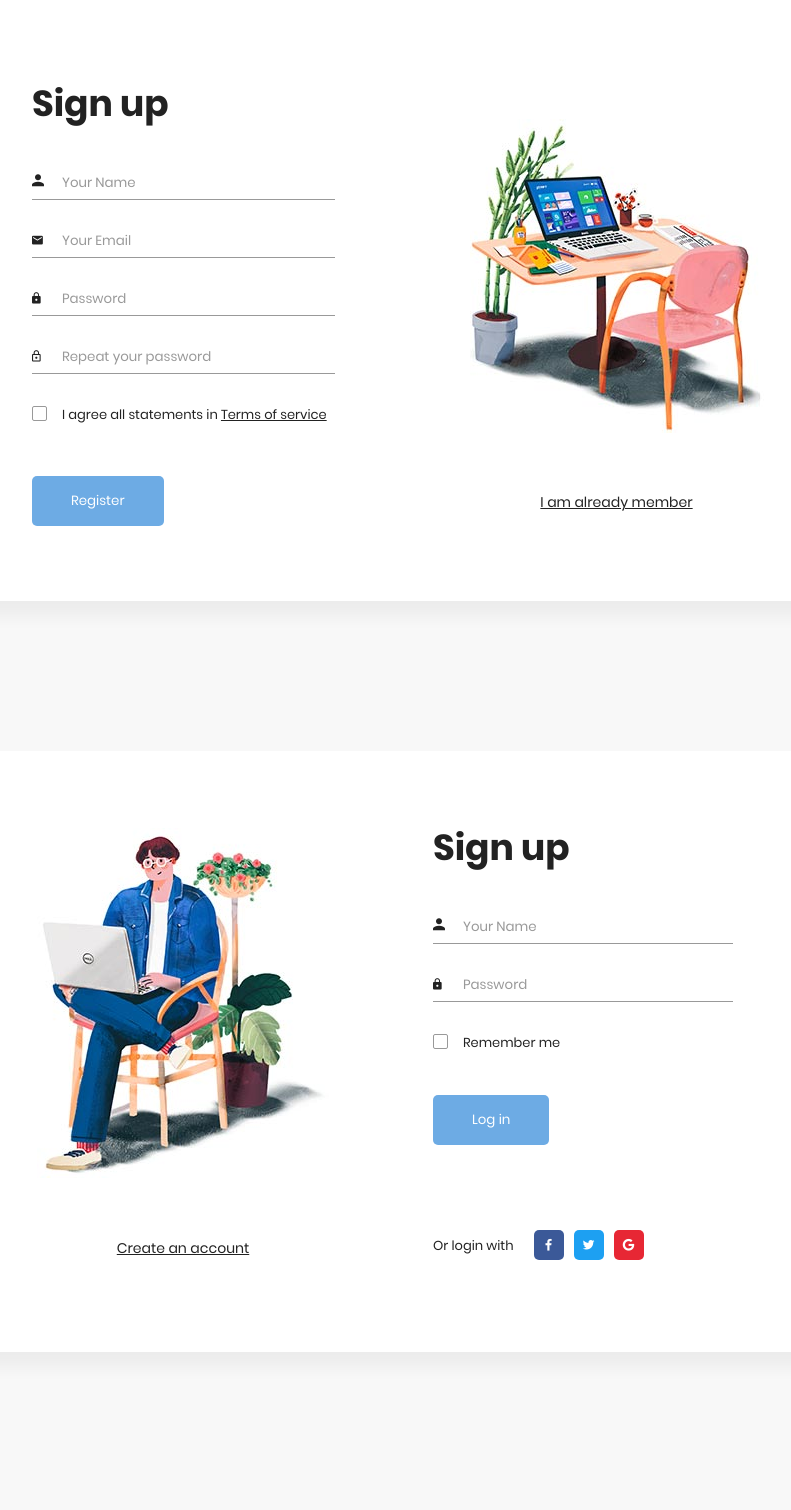
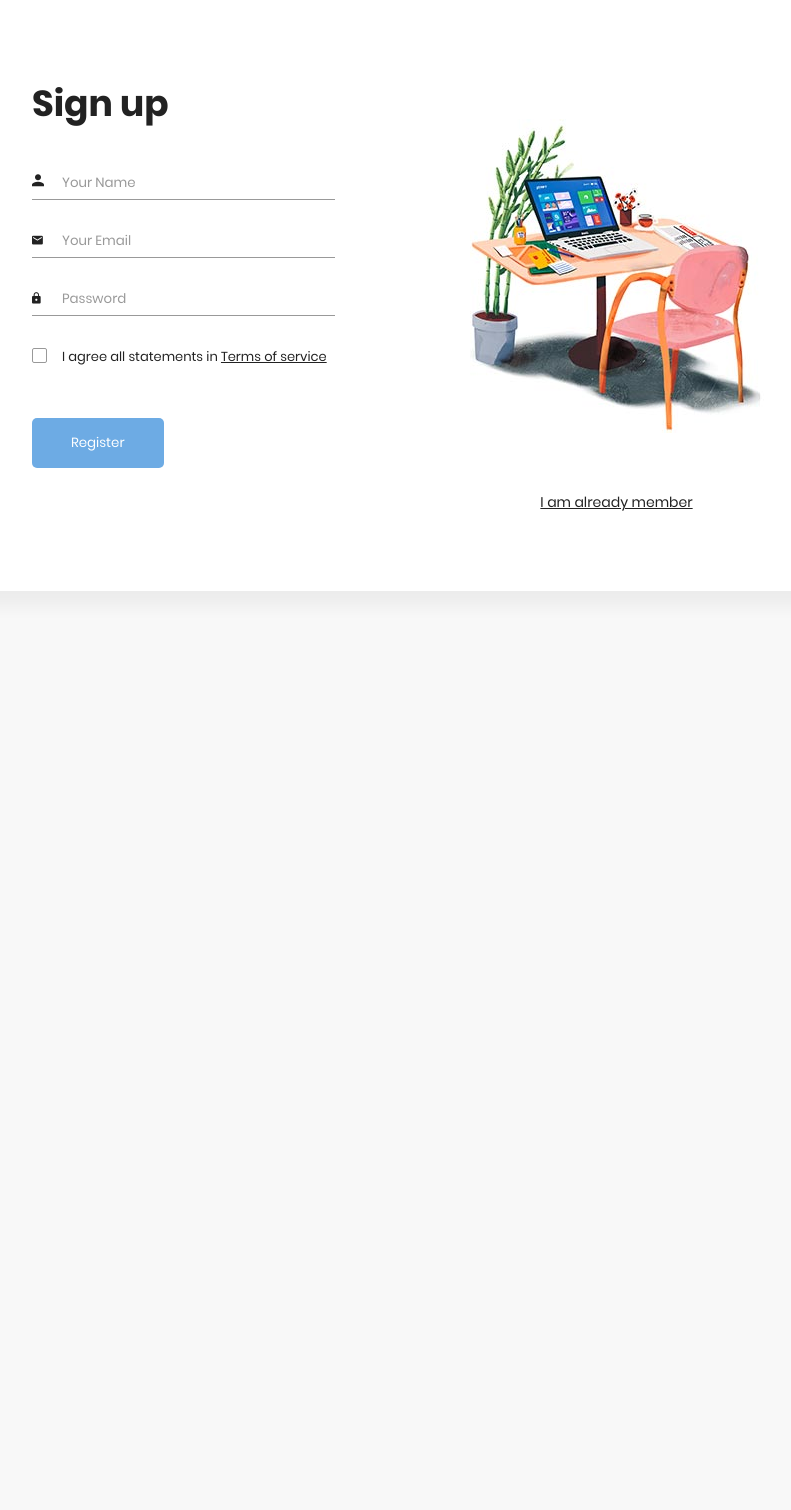
Before and after one commit to chirag-goel360/SignUpLoginUI_Website, a Django app: page / in a window 1280 px wide. Shown: the part 159-1669 px from the top of the page, without its empty margins (267-1058 px from the left). After the commit the page ends 670 px from the top, so only its background shows below. Run offline with Django 3.2, Linux system fonts and the light colour scheme.

Commit message:
Seperation

```diff
--- a/morsecodegeneration/templates/morsecodegeneration/index.html
+++ b/morsecodegeneration/templates/morsecodegeneration/index.html
@@ -5,18 +5,14 @@
     <meta charset="UTF-8">
     <meta name="viewport" content="width=device-width, initial-scale=1.0">
     <meta http-equiv="X-UA-Compatible" content="ie=edge">
-    <title>Sign Up Form by Colorlib</title>
-
+    <title>Sign Up</title>
     <!-- Font Icon -->
     <link rel="stylesheet" href="{% static 'NewFiles/fonts/material-icon/css/material-design-iconic-font.min.css' %}">
-
     <!-- Main css -->
     <link rel="stylesheet" href="{% static 'NewFiles/css/style.css' %}">
 </head>
 <body>
-
     <div class="main">
-
         <!-- Sign up form -->
         <section class="signup">
             <div class="container">
@@ -37,10 +33,6 @@
                                 <input type="password" name="pass" id="pass" placeholder="Password"/>
                             </div>
                             <div class="form-group">
-                                <label for="re-pass"><i class="zmdi zmdi-lock-outline"></i></label>
-                                <input type="password" name="re_pass" id="re_pass" placeholder="Repeat your password"/>
-                            </div>
-                            <div class="form-group">
                                 <input type="checkbox" name="agree-term" id="agree-term" class="agree-term" />
                                 <label for="agree-term" class="label-agree-term"><span><span></span></span>I agree all statements in  <a href="#" class="term-service">Terms of service</a></label>
                             </div>
@@ -56,52 +48,9 @@
                 </div>
             </div>
         </section>
-
-        <!-- Sing in  Form -->
-        <section class="sign-in">
-            <div class="container">
-                <div class="signin-content">
-                    <div class="signin-image">
-                        <figure><img src="{% static 'NewFiles/images/signin-image.jpg' %}" alt="sing up image"></figure>
-                        <a href="#" class="signup-image-link">Create an account</a>
-                    </div>
-
-                    <div class="signin-form">
-                        <h2 class="form-title">Sign up</h2>
-                        <form method="POST" class="register-form" id="login-form">
-                            <div class="form-group">
-                                <label for="your_name"><i class="zmdi zmdi-account material-icons-name"></i></label>
-                                <input type="text" name="your_name" id="your_name" placeholder="Your Name"/>
-                            </div>
-                            <div class="form-group">
-                                <label for="your_pass"><i class="zmdi zmdi-lock"></i></label>
-                                <input type="password" name="your_pass" id="your_pass" placeholder="Password"/>
-                            </div>
-                            <div class="form-group">
-                                <input type="checkbox" name="remember-me" id="remember-me" class="agree-term" />
-                                <label for="remember-me" class="label-agree-term"><span><span></span></span>Remember me</label>
-                            </div>
-                            <div class="form-group form-button">
-                                <input type="submit" name="signin" id="signin" class="form-submit" value="Log in"/>
-                            </div>
-                        </form>
-                        <div class="social-login">
-                            <span class="social-label">Or login with</span>
-                            <ul class="socials">
-                                <li><a href="#"><i class="display-flex-center zmdi zmdi-facebook"></i></a></li>
-                                <li><a href="#"><i class="display-flex-center zmdi zmdi-twitter"></i></a></li>
-                                <li><a href="#"><i class="display-flex-center zmdi zmdi-google"></i></a></li>
-                            </ul>
-                        </div>
-                    </div>
-                </div>
-            </div>
-        </section>
-
     </div>
-
     <!-- JS -->
     <script src="{% static 'NewFiles/vendor/jquery/jquery.min.js' %}"></script>
     <script src="{% static 'NewFiles/js/main.js' %}"></script>
-</body><!-- This templates was made by Colorlib (https://colorlib.com) -->
+</body>
 </html>
```
Also changed, not shown: morsecodegeneration/templates/morsecodegeneration/login.html (added, +60 -0 lines).
